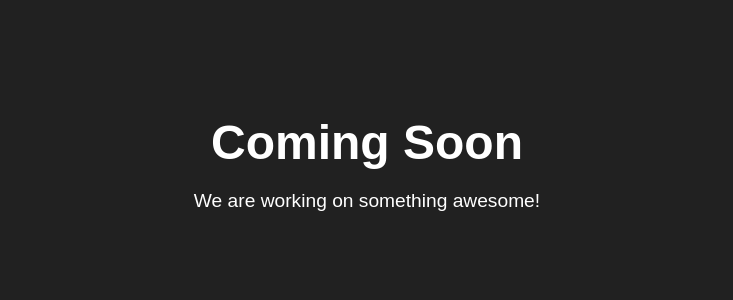
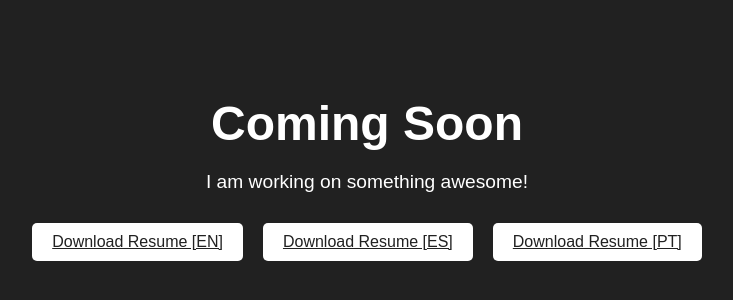
Before and after one commit to jemestica/jemestica.github.io, a plain HTML site: page index.html in a window 1280 px wide. Shown: the part 238-538 px from the top of the page, without its empty margins (273-1006 px from the left). Drawn offline with Linux system fonts and the light colour scheme.

Commit message:
changes on pdfs and index

```diff
--- a/index.html
+++ b/index.html
@@ -35,6 +35,7 @@
       display: flex;
       justify-content: center;
       align-items: center;
+      margin-bottom: 20px;
     }
 
     .subscribe-input {
@@ -60,13 +61,39 @@
     .subscribe-btn:hover {
       background-color: #eee;
     }
+
+    .btn-group {
+      display: flex;
+      justify-content: center;
+    }
+
+    .btn {
+      background-color: #fff;
+      color: #212121;
+      border: none;
+      border-radius: 5px;
+      padding: 10px 20px;
+      font-size: 1rem;
+      margin: 0 10px;
+      cursor: pointer;
+      transition: background-color 0.3s ease;
+    }
+
+    .btn:hover {
+      background-color: #eee;
+    }
   </style>
 </head>
 <body>
   <div class="container">
     <h1>Coming Soon</h1>
-    <p>We are working on something awesome!</p>
+    <p>I am working on something awesome!</p>
 
+    <div class="btn-group">
+      <a href="https://julio-villalta.com/assets/files/julio-villalta-resume-en.pdf" class="btn" target="_blank">Download Resume [EN]</a>
+      <a href="https://julio-villalta.com/assets/files/julio-villalta-resume-es.pdf" class="btn" target="_blank">Download Resume [ES]</a>
+      <a href="https://julio-villalta.com/assets/files/julio-villalta-resume-pt.pdf" class="btn" target="_blank">Download Resume [PT]</a>
+    </div>
   </div>
 </body>
 </html>
```
Also changed, not shown: 2 other files.
